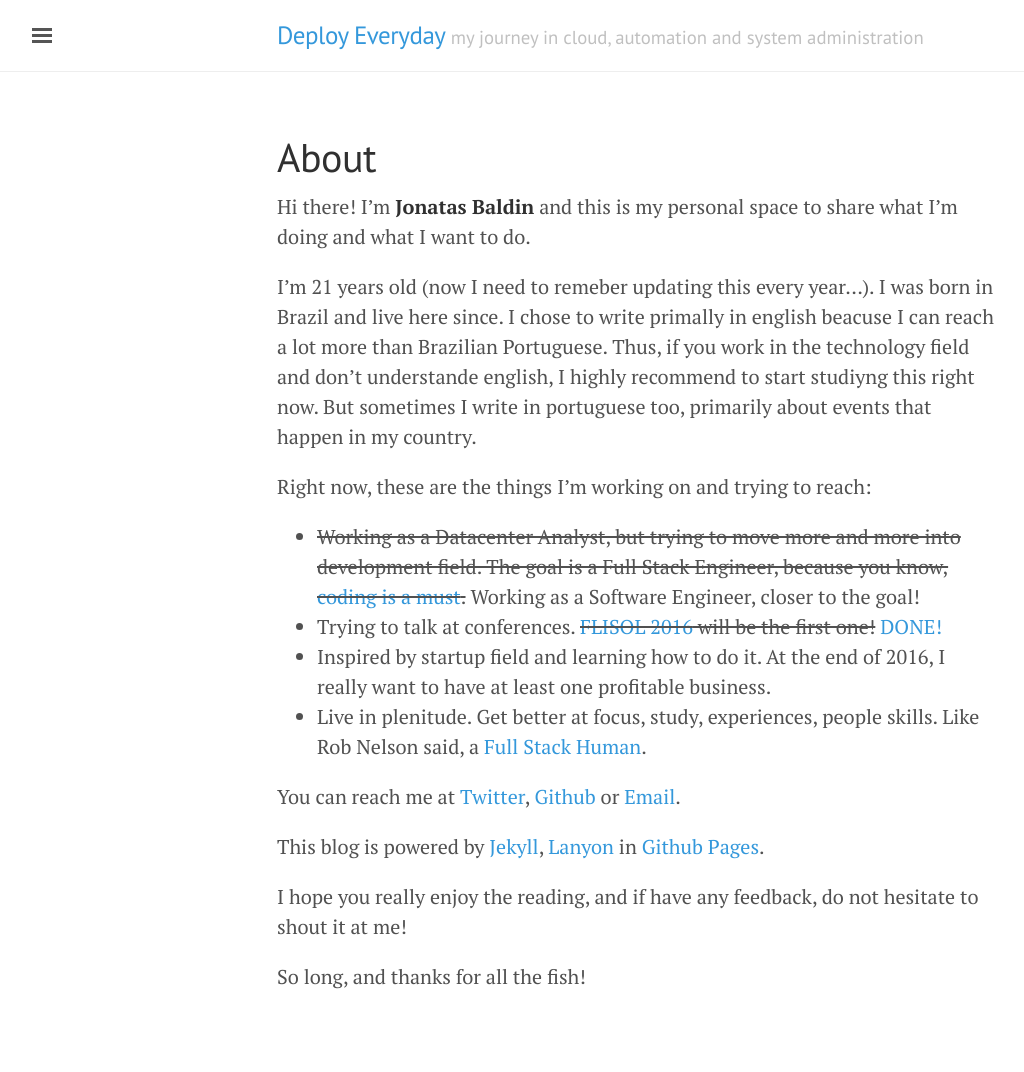
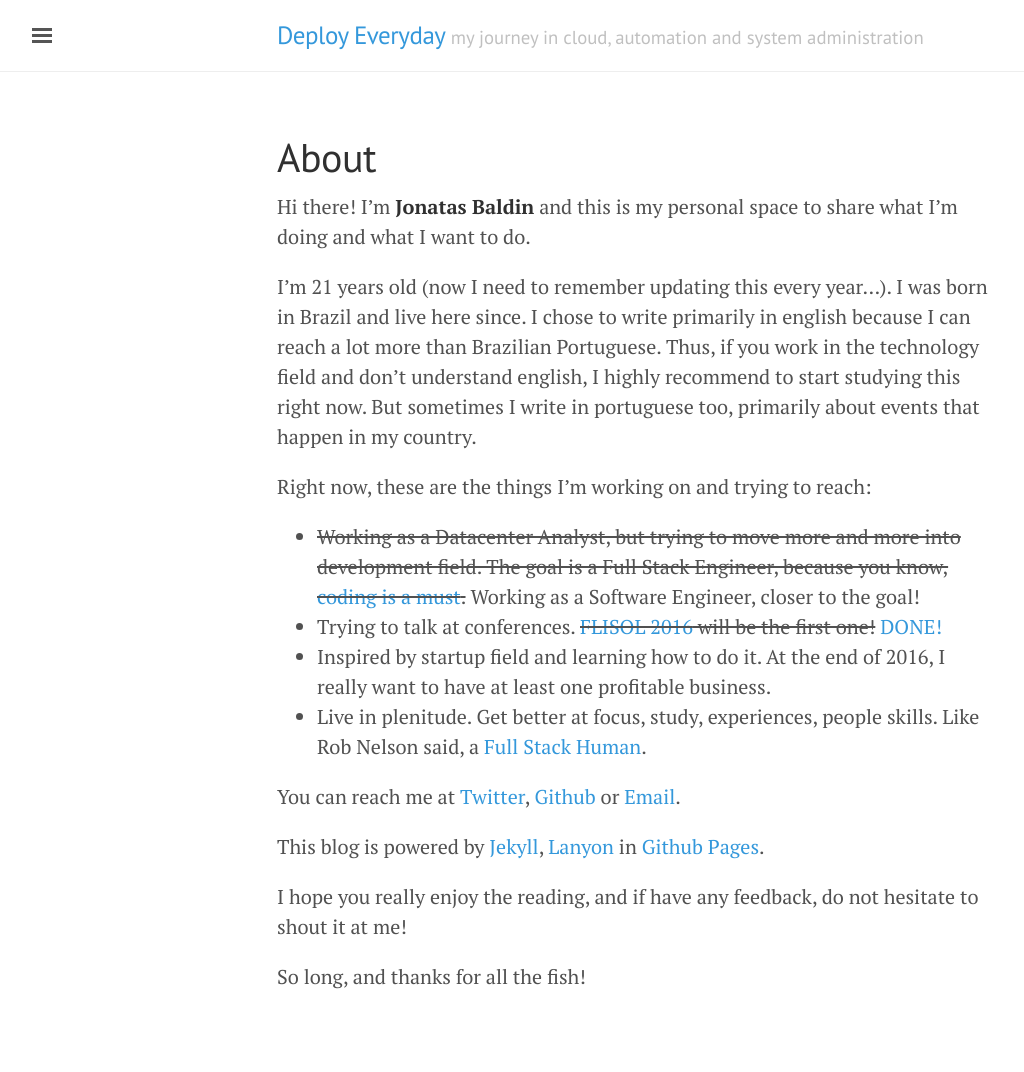
Before and after one commit to jonatasbaldin/jonatasbaldin.github.io, a Jekyll site: the page built from about.md, in a window 1280 px wide. Shown: the whole page, without its empty margins (3-1027 px from the left). Built offline with Jekyll 4.4.1, drawn with Linux system fonts in a browser that asks for light colours; nearby versions of some CDN libraries.

Commit message:
fix typos in about.md

```diff
--- a/about.md
+++ b/about.md
@@ -5,7 +5,7 @@ title: About
 
 Hi there! I'm **Jonatas Baldin** and this is my personal space to share what I'm doing and what I want to do.
 
-I'm 21 years old (now I need to remeber updating this every year...). I was born in Brazil and live here since. I chose to write primally in english beacuse I can reach a lot more than Brazilian Portuguese. Thus, if you work in the technology field and don't understande english, I highly recommend to start studiyng this right now. But sometimes I write in portuguese too, primarily about events that happen in my country.
+I'm 21 years old (now I need to remember updating this every year...). I was born in Brazil and live here since. I chose to write primarily in english because I can reach a lot more than Brazilian Portuguese. Thus, if you work in the technology field and don't understand english, I highly recommend to start studying this right now. But sometimes I write in portuguese too, primarily about events that happen in my country.
 
 Right now, these are the things I'm working on and trying to reach:
 
```
